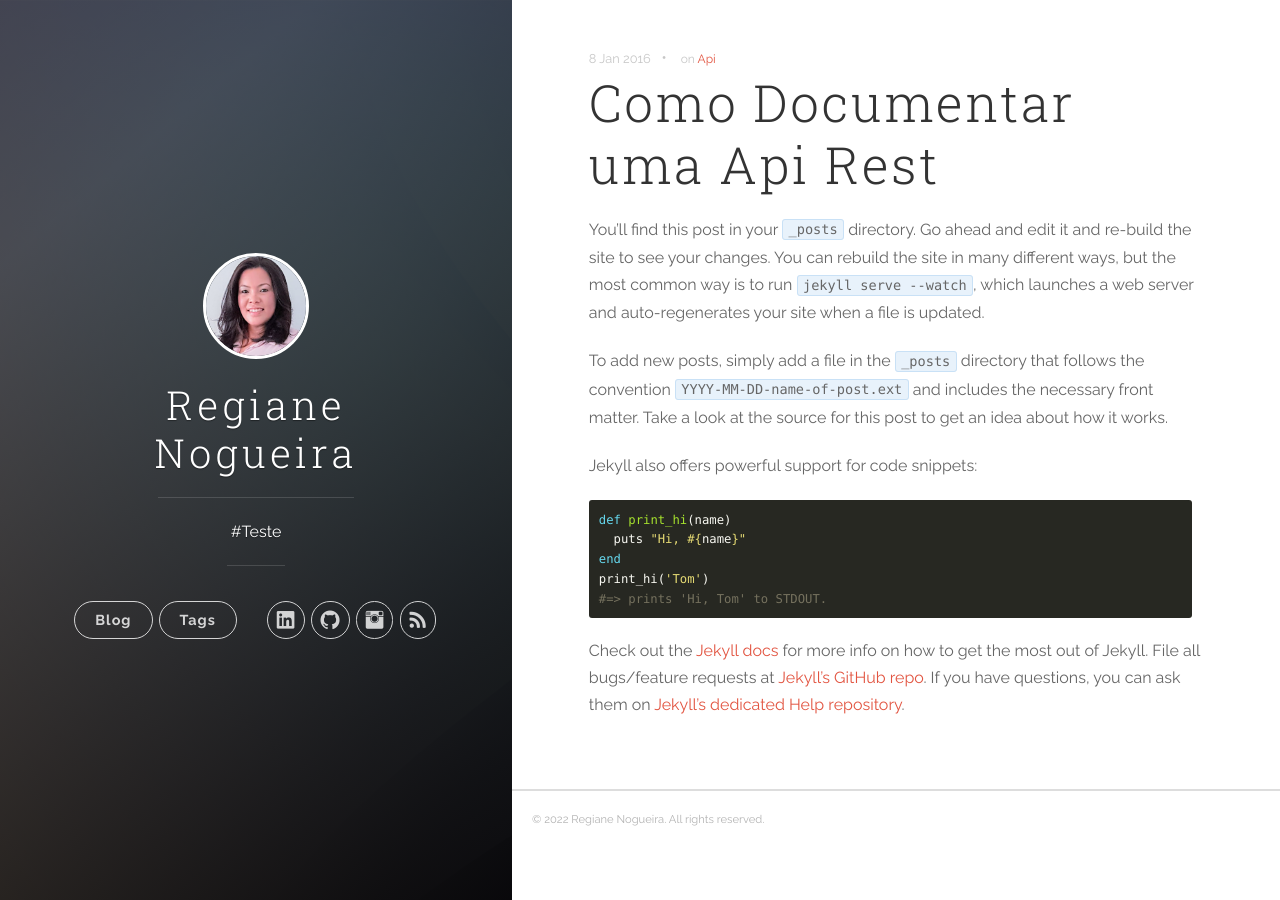
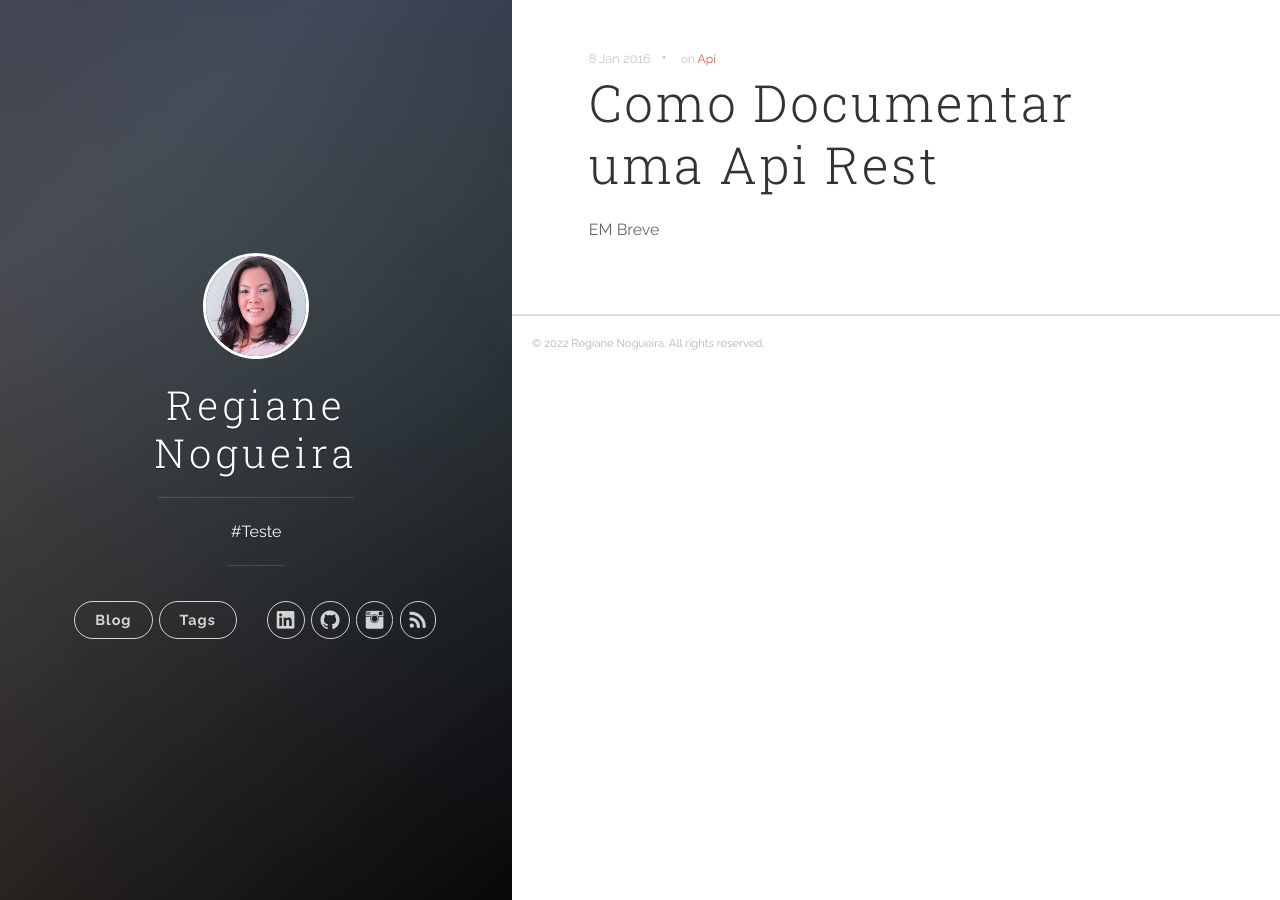
Before and after one commit to regianenogueira/regianenogueira.github.io, a Jekyll site: the page built from _posts/2020-12-04-Cypress Teste de Api Rest.markdown, in a window 1280 px wide. Built offline with Jekyll 4.4.1, drawn with Linux system fonts in a browser that asks for light colours.

Commit message:
commit on main

````diff
--- a/_posts/2020-12-04-Cypress Teste de Api Rest.markdown
+++ b/_posts/2020-12-04-Cypress Teste de Api Rest.markdown
@@ -4,22 +4,6 @@
 categories: [Api]
 tags: [Api]
 ---
-You’ll find this post in your `_posts` directory. Go ahead and edit it and re-build the site to see your changes. You can rebuild the site in many different ways, but the most common way is to run `jekyll serve --watch`, which launches a web server and auto-regenerates your site when a file is updated.
 
-To add new posts, simply add a file in the `_posts` directory that follows the convention `YYYY-MM-DD-name-of-post.ext` and includes the necessary front matter. Take a look at the source for this post to get an idea about how it works.
 
-Jekyll also offers powerful support for code snippets:
-
-``` ruby
-def print_hi(name)
-  puts "Hi, #{name}"
-end
-print_hi('Tom')
-#=> prints 'Hi, Tom' to STDOUT.
-```
-
-Check out the [Jekyll docs][jekyll] for more info on how to get the most out of Jekyll. File all bugs/feature requests at [Jekyll’s GitHub repo][jekyll-gh]. If you have questions, you can ask them on [Jekyll’s dedicated Help repository][jekyll-help].
-
-[jekyll]:      http://jekyllrb.com
-[jekyll-gh]:   https://github.com/jekyll/jekyll
-[jekyll-help]: https://github.com/jekyll/jekyll-help
+EM Breve
````
